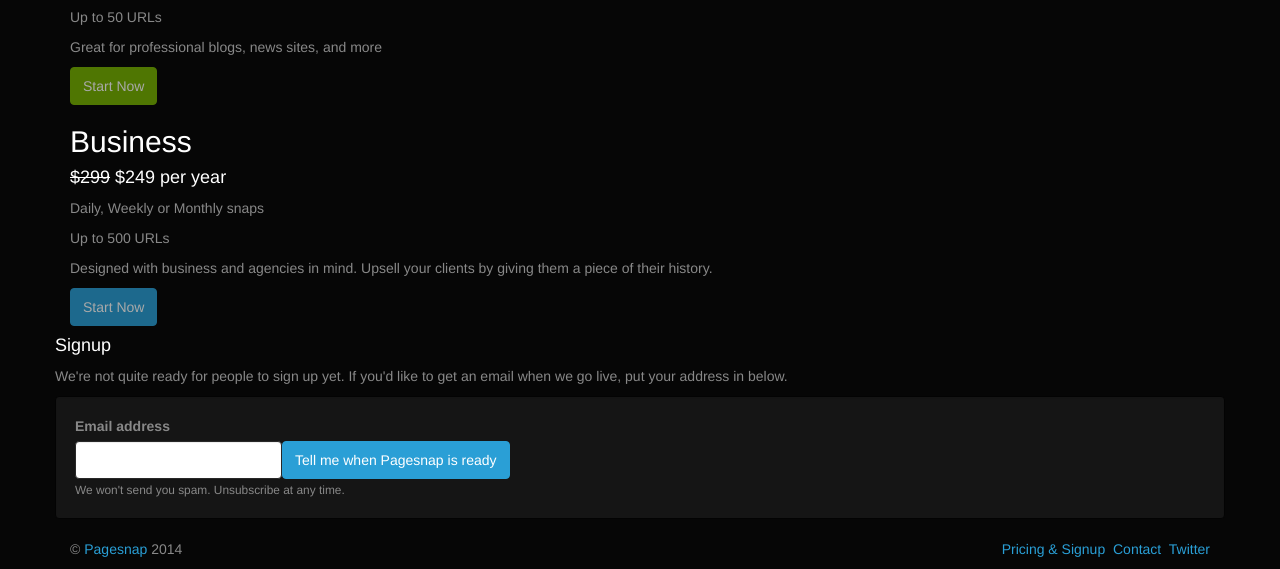
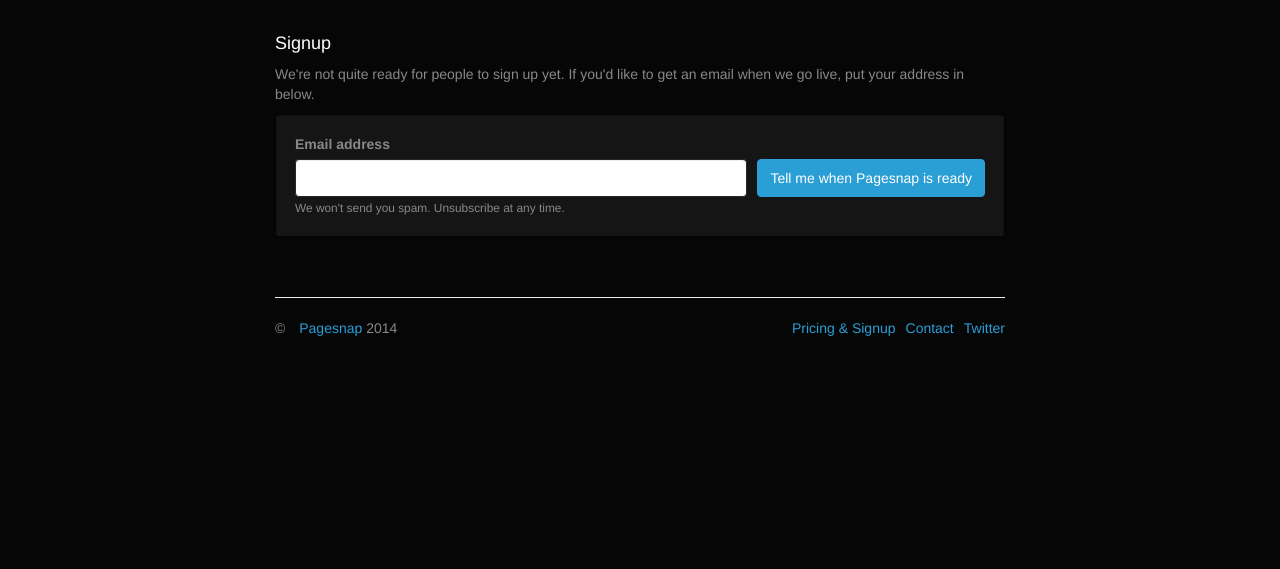
Before and after one commit to sfioritto/real-world-flexbox, a website: page index.html in a window 1280 px wide. Shown: the part 586-1155 px from the top of the page. After the commit the page ends 954 px from the top, so only its background shows below. Drawn offline with nearby package versions, Linux system fonts and the light colour scheme; files that its build step writes are made by us from their sources; a web font is replaced by a local one.

Commit message:
layout done using flexbox.

```diff
--- a/index.html
+++ b/index.html
@@ -27,13 +27,13 @@
 
   <body cz-shortcut-listen="true">
 
-    <div class="container">
+    <div class="outer">
       <div class="jumbotron">
         <h1>Pagesnap<a class="anchor" id="Pagesnap" href="http://www.pagesnap.io/signup#Pagesnap"></a></h1>
         <p class="lead">Take monthly screenshots of any URL - automatically</p>
       </div>
 
-      <div class="plans">
+      <div class="plans marketing">
         <div>
           <h2>Basic<a class="anchor" id="Basic" href="http://www.pagesnap.io/signup#Basic"></a></h2>
           <h4><strike>$10</strike> $5 per year<a class="anchor" id="$10-$5-per-year" href="http://www.pagesnap.io/signup#$10-$5-per-year"></a></h4>
@@ -60,26 +60,28 @@
         </div>
       </div>
 
-      <div class="row marketing">
+      <div class="marketing">
         <div>
           <h4>Signup<a class="anchor" id="Signup" href="http://www.pagesnap.io/signup#Signup"></a></h4>
           <p>We're not quite ready for people to sign up yet. If you'd like to get an email when we go live, put your address in below.</p>
           <div class="well">
             <form action="http://bugsplat.us6.list-manage.com/subscribe/post?u=4d4742d4ee66f8c62af747acb&id=b183e8bd52" method="POST" class="form-inline">
-              <label for="email">Email address</label><br><input class="form-control wide-email" type="email" id="email" name="EMAIL"><input class="btn btn-primary btn-large" type="submit" value="Tell me when Pagesnap is ready"></form>
-              <small>We won't send you spam. Unsubscribe at any time.</small>
+              <label for="email">Email address</label>
+              <div class="inputs">
+                <input class="form-control wide-email" type="email" id="email" name="EMAIL" />
+                <input class="btn btn-primary btn-large" type="submit" value="Tell me when Pagesnap is ready" />
+              </div>
+            </form>
+            <small>We won't send you spam. Unsubscribe at any time.</small>
             </div>
         </div>
       </div>
 
       <div class="footer">
-        <p>© <a href="http://www.pagesnap.io/">Pagesnap</a> 2014
-        <span class="pull-right">
-          <a href="./Pagesnap_files/Pagesnap.html">Pricing &amp; Signup</a>&nbsp;
-          <a href="mailto:hi@pagesnap.io">Contact</a>&nbsp;
-          <a href="https://twitter.com/pagesnapapp">Twitter</a>
-        </span>
-        </p>
+        <p>© <a href="http://www.pagesnap.io/">Pagesnap</a> 2014</p>
+        <a href="./Pagesnap_files/Pagesnap.html">Pricing &amp; Signup</a>
+        <a href="mailto:hi@pagesnap.io">Contact</a>
+        <a href="https://twitter.com/pagesnapapp">Twitter</a>
       </div>
 
     </div> <!-- /container -->
--- a/signup.scss
+++ b/signup.scss
@@ -1,3 +1,60 @@
+
+/* Layout */
+body {
+    padding: 20px 0;
+}
+
+.outer {
+    max-width: 730px;
+    margin: 0 auto;
+}
+
 .jumbotron {
     text-align: center;
+    font-family: 'Helvetica Neue', Helvetica, Arial, sans-serif;
 }
+
+.plans {
+    display: flex;
+
+    > div {
+        flex: 1 1 0;
+
+        display: flex;
+        flex-direction: column;
+        align-items: flex-start;
+
+        .stretch {
+            flex: 1 0 auto;
+        }
+    }
+
+}
+
+.marketing {
+    margin-bottom: 6rem;
+}
+
+.well form .inputs{
+    display: flex;
+
+    #email {
+        flex: 2 1 auto;
+    }
+    .btn {
+        flex: 0 1 auto;
+        margin-left: 1rem;
+    }
+}
+
+.footer {
+    border-top: 1px solid #eee;
+    padding-top: 2rem;
+    display: flex;
+    p {
+        flex: 1 0 auto;
+    }
+    a {
+        padding-left: 1rem;
+    }
+}
```
Also changed, not shown: Gruntfile.js (+7 -0 lines).
